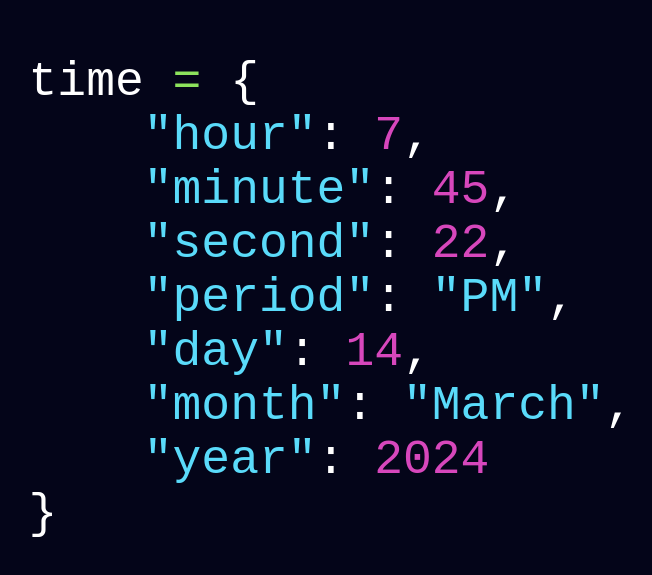
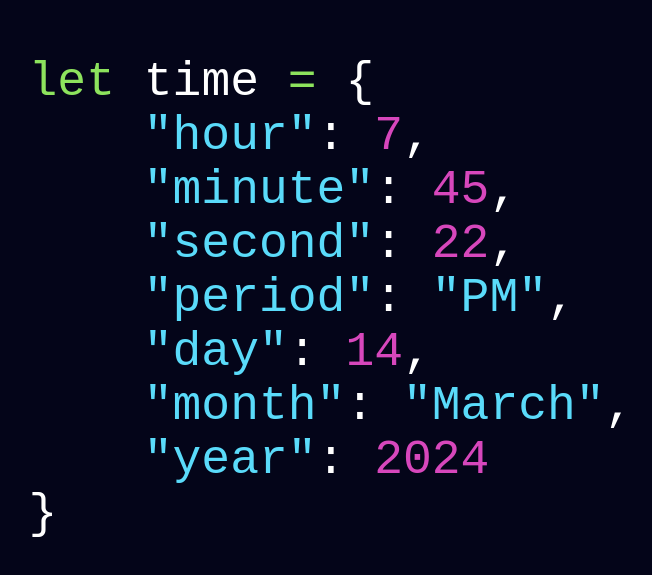
Before and after one commit to ItsCreamMonster/Wallpapers, a plain HTML site: page wallpaper/code.html in a window 1280 px wide. Shown: the part 123-698 px from the top of the page, without its empty margins (309-961 px from the left). Drawn offline with Linux system fonts and the light colour scheme.

Commit message:
Add varaible declaration to code wallpaper.

```diff
--- a/wallpaper/code.html
+++ b/wallpaper/code.html
@@ -10,7 +10,7 @@
 </head>
 <body>
     <pre class="container">
-time <span class="declaration">=</span> {
+<span class="declaration">let</span> time <span class="declaration">=</span> {
     <span class="string">"hour"</span>: <span class="float" id="hour">9</span>,
     <span class="string">"minute"</span>: <span class="float" id="minute">41</span>,
     <span class="string">"second"</span>: <span class="float" id="second">0</span>,
```
